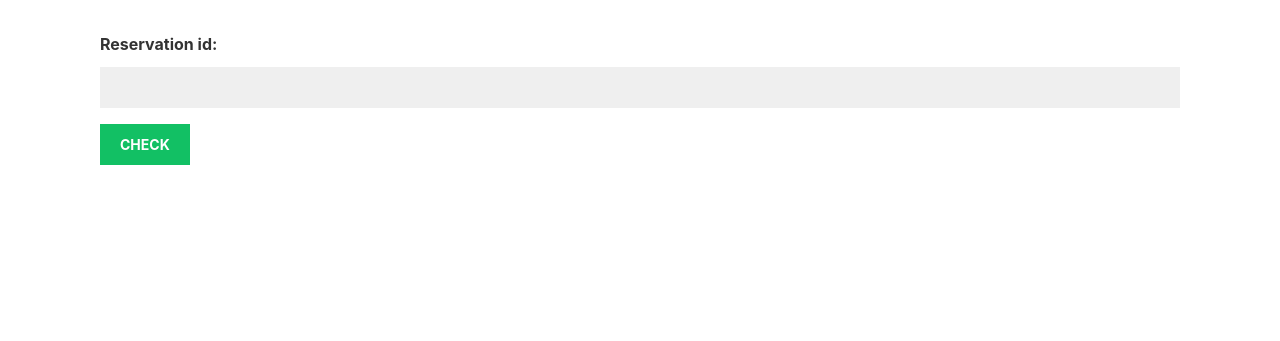
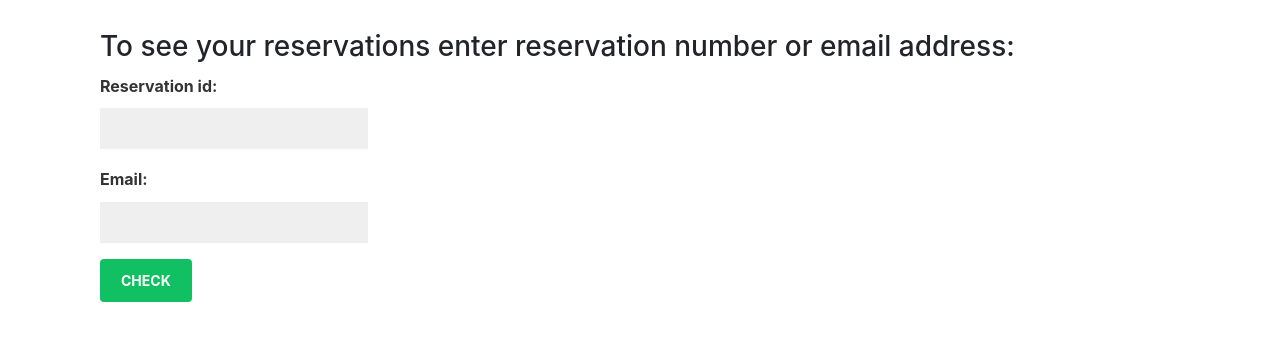
Before and after one commit to IKarbowiak/TicketSellingPlatform, a Django app: page /reservation-check in a window 1280 px wide. Shown: the part 54-395 px from the top of the page. Run offline with Django 3.2, Linux system fonts and the light colour scheme; some libraries are stand-ins or nearby versions.

Commit message:
Add email to reservation and change reservation checking

```diff
--- a/ticket_selling_platform/reservation/forms.py
+++ b/ticket_selling_platform/reservation/forms.py
@@ -20,7 +20,8 @@
         super(ReservationForm, self).__init__(*args, **kwargs)
 
     chosen_seats = forms.CharField(label='Chosen seats', max_length=100,
-                                   widget=forms.Textarea(attrs={'rows': 2, 'readonly': True}))
+                                   widget=forms.Textarea(attrs={'rows': 2, 'readonly': True,
+                                                                'style':'width:100%'}))
     email = forms.EmailField()
 
     def clean_chosen_seats(self):
@@ -32,11 +33,37 @@
 
 
 class ReservationCheckForm(forms.Form):
-    reservation_id = forms.IntegerField(min_value=0, error_messages={'empty': 'Fill this field'})
+    reservation_id = forms.IntegerField(min_value=0, error_messages={'empty': 'Fill this field'}, required=False)
+    email = forms.EmailField(required=False)
 
-    def clean_reservation_id(self):
-        reservation_id = self.cleaned_data['reservation_id']
-        print(reservation_id)
+    @staticmethod
+    def check_reservation_id(reservation_id):
         if not Reservation.objects.filter(pk=reservation_id).exists():
-            raise ValidationError('Reservation does not exist')
-        return reservation_id
+            raise ValidationError('Reservation with number {} does not exist'.format(reservation_id))
+
+    @staticmethod
+    def check_email(email):
+        if not Reservation.objects.filter(email=email).exists():
+            raise ValidationError('Reservation for {} email address does not exist'.format(email))
+
+    @staticmethod
+    def check_both(reservation_id, email):
+        if not Reservation.objects.filter(pk=reservation_id, email=email).exists():
+            raise ValidationError('Reservation for {} address with {} number does not exist'
+                                  .format(reservation_id, email))
+
+    def clean(self):
+        cleaned_data = super().clean()
+        res_id = cleaned_data['reservation_id']
+        email = cleaned_data['email']
+
+        if not res_id and not email:
+            raise ValidationError("Fill at least one field")
+        elif res_id and not email:
+            self.check_reservation_id(res_id)
+        elif email and not res_id:
+            self.check_email(email)
+        else:
+            self.check_both(res_id, email)
+
+        return cleaned_data
--- a/ticket_selling_platform/reservation/models.py
+++ b/ticket_selling_platform/reservation/models.py
@@ -15,6 +15,7 @@
 
     status = models.CharField(max_length=20, choices=RESERVATION_STATUS_CHOICES, default=BOOKED)
     booked_time = models.DateTimeField(auto_now_add=True)
+    email = models.EmailField()
 
     def get_reservation_details(self):
         reservation_details = self.tickets.all() \
--- a/ticket_selling_platform/reservation/templates/reservation/reservation_check.html
+++ b/ticket_selling_platform/reservation/templates/reservation/reservation_check.html
@@ -2,10 +2,14 @@
 
 {% block title %}Reservation check{% endblock %}
 {% block content %}
+<h3>To see your reservations enter reservation number or email address:</h3>
+<div class="res-check-form">
     <form lang="es" action="" method="post">
         {{ form.as_p }}
-        <input type="submit" value="Check">
+        <input type="submit" class="btn" value="Check">
         {%  csrf_token %}
     </form>
+</div>
+
 
 {% endblock %}
--- a/ticket_selling_platform/reservation/views.py
+++ b/ticket_selling_platform/reservation/views.py
@@ -43,11 +43,11 @@
         form = ReservationForm(request.POST, event=event)
         if form.is_valid():
             cd = form.cleaned_data
-            print(cd)
+            email = cd['email']
             # double check if seats are still free
             taken_seats = check_seats_availability(cd, event)
             if not taken_seats:
-                reservation = Reservation.objects.create()
+                reservation = Reservation.objects.create(email=email)
                 seats_identifiers = cd['chosen_seats'].split(', ')
                 Ticket.objects.filter(seat_identifier__in=seats_identifiers)\
                     .update(reservation=reservation)
--- a/ticket_selling_platform/static/css/base.css
+++ b/ticket_selling_platform/static/css/base.css
@@ -181,8 +181,10 @@
     border:0;
     padding:6px 10px;
     font-size:14px;
-    width: inherit;
 }
+
+
+
 input[type=submit], a.button {
     font-weight:bold;
     background:#12c064;
@@ -220,6 +222,7 @@
     color: black;
 }
 
-#tickets_counter {
-    width: 100%;
+
+.errorlist {
+    color: red;
 }
```
Also changed, not shown: ticket_selling_platform/db.sqlite3, ticket_selling_platform/reservation/migrations/0005_reservation_email.py (added), 1 other file.
